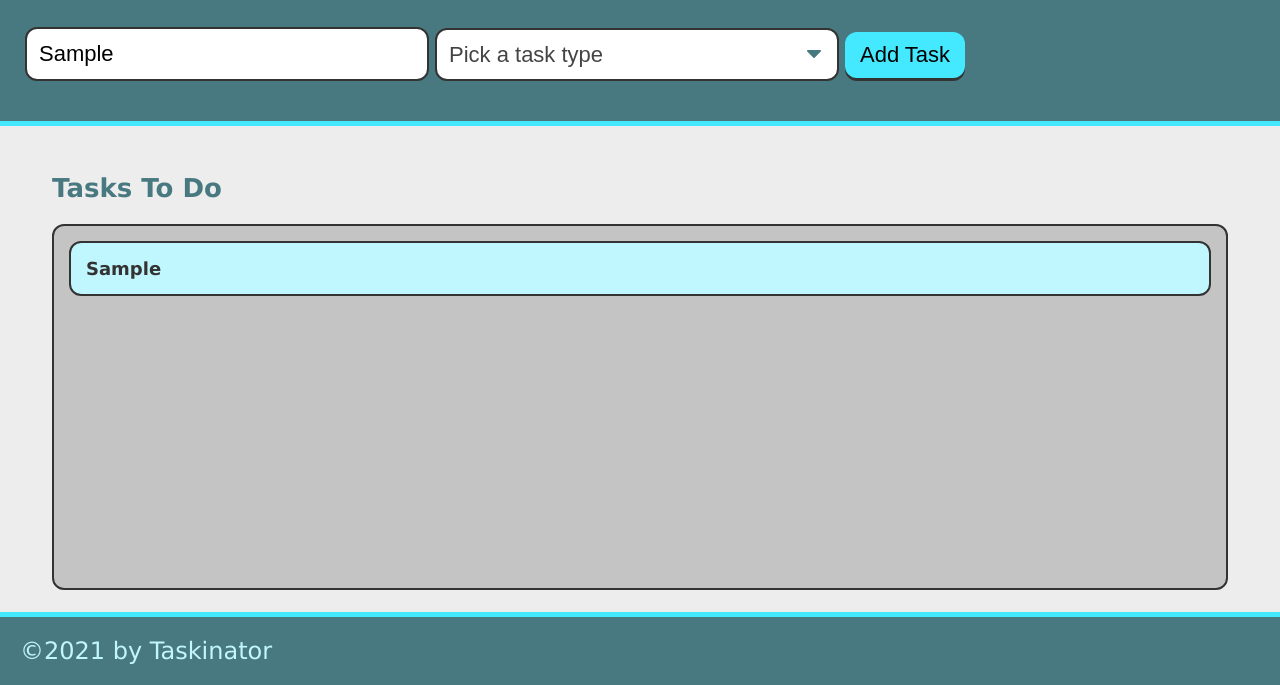
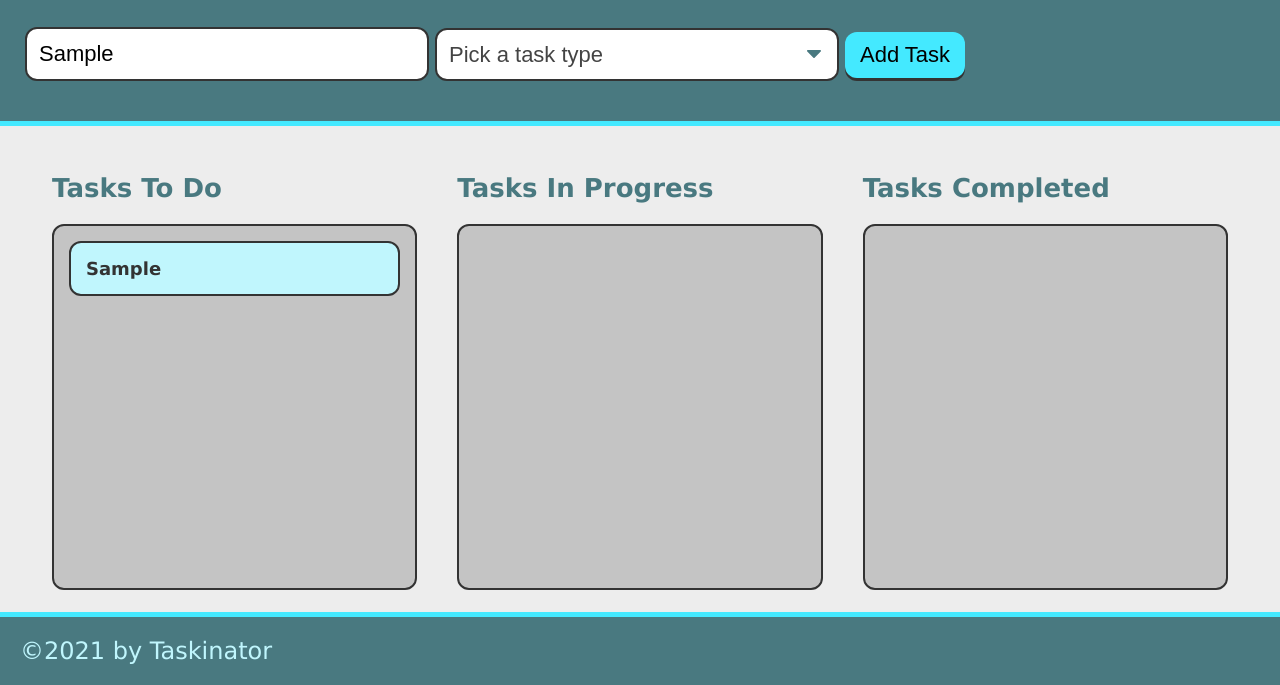
Before and after one commit to Sloansta/taskinator, a plain HTML site: page index.html in a window 1280 px wide. Both pictures are taken after typing "Sample" into the empty fields and a click on the button "Add Task". Shown: the part 115-800 px from the top of the page. Drawn offline with Linux system fonts and the light colour scheme; files whose address does not match are found by name.

Commit message:
added more sections to the html, refactored the javascript code.

```diff
--- a/Assets/js/script.js
+++ b/Assets/js/script.js
@@ -1,11 +1,22 @@
 let formEl = document.querySelector("#task-form");
 let tasksToDoEl = document.querySelector("#tasks-to-do");
+let taskIdCounter = 0;
 
 
-function createTaskHandler(event) {
+function taskFormHandler(event) {
     event.preventDefault();
     let taskNameInput = document.querySelector("input[name='task-name']").value;
     let taskTypeInput = document.querySelector("select[name='task-type']").value;
+
+    let taskDataObj = {
+        name: taskNameInput,
+        type: taskTypeInput
+    };
+
+    createTaskEl(taskDataObj);
+}
+
+function createTaskEl(taskDataObj) {
 
     // Create list item
     let listItemEL = document.createElement("li");
@@ -16,13 +27,12 @@ function createTaskHandler(event) {
     taskInfoEl.className = "task-info";
 
     //add HTML content to div
-    taskInfoEl.innerHTML = "<h3 class='task-name'>" + taskNameInput + "</h3><span class='task-type'>" + taskTypeInput + "</span>";
+    taskInfoEl.innerHTML = "<h3 class='task-name'>" + taskDataObj.name + "</h3><span class='task-type'>" + taskDataObj.type + "</span>";
 
     listItemEL.appendChild(taskInfoEl);
 
     // add entire list item to list
     tasksToDoEl.appendChild(listItemEL);
-
 }
 
-formEl.addEventListener("submit", createTaskHandler);
+formEl.addEventListener("submit", taskFormHandler);
--- a/index.html
+++ b/index.html
@@ -35,6 +35,18 @@
 
             </ul>
         </section>
+
+        <!--Tasks In Progress-->
+        <section class="task-list-wrapper">
+            <h2 class="list-title">Tasks In Progress</h2>
+            <ul class="task-list" id="tasks-in-progress"></ul>
+        </section>
+
+        <!--Tasks Comepleted-->
+        <section class="task-list-wrapper">
+            <h2 class="list-title">Tasks Completed</h2>
+            <ul class="task-list" id="tasks-completed"></ul>
+        </section>
     </main>
 
     <footer>
```
